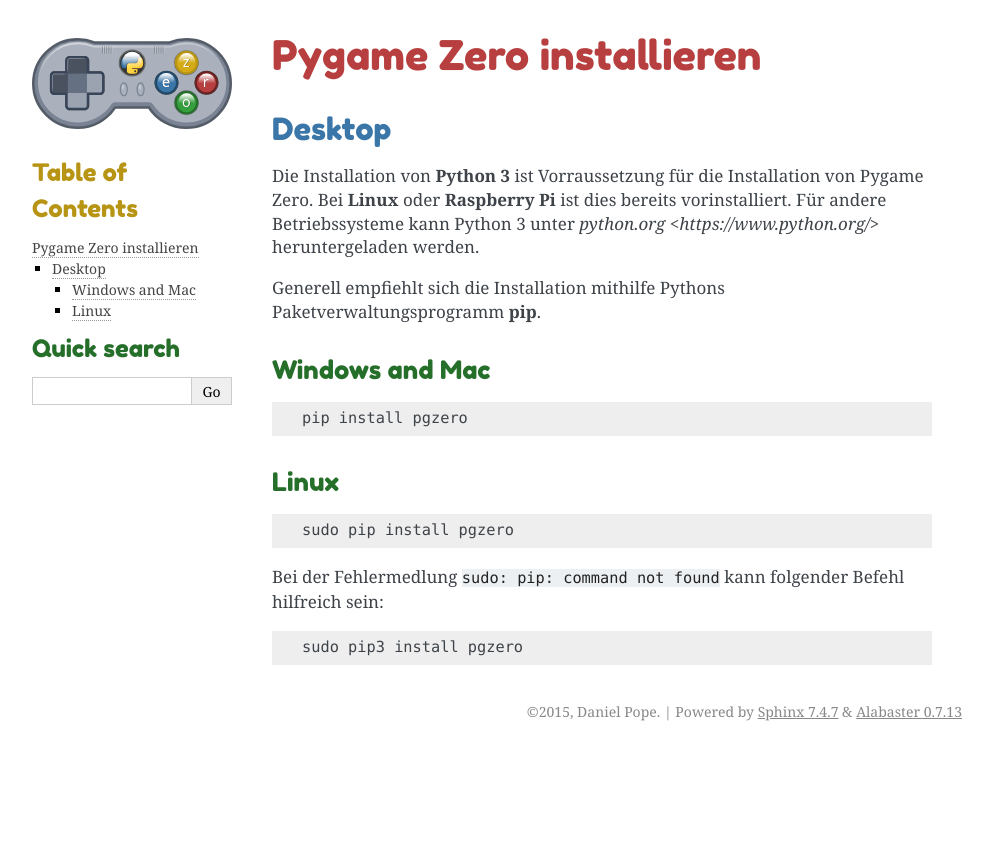
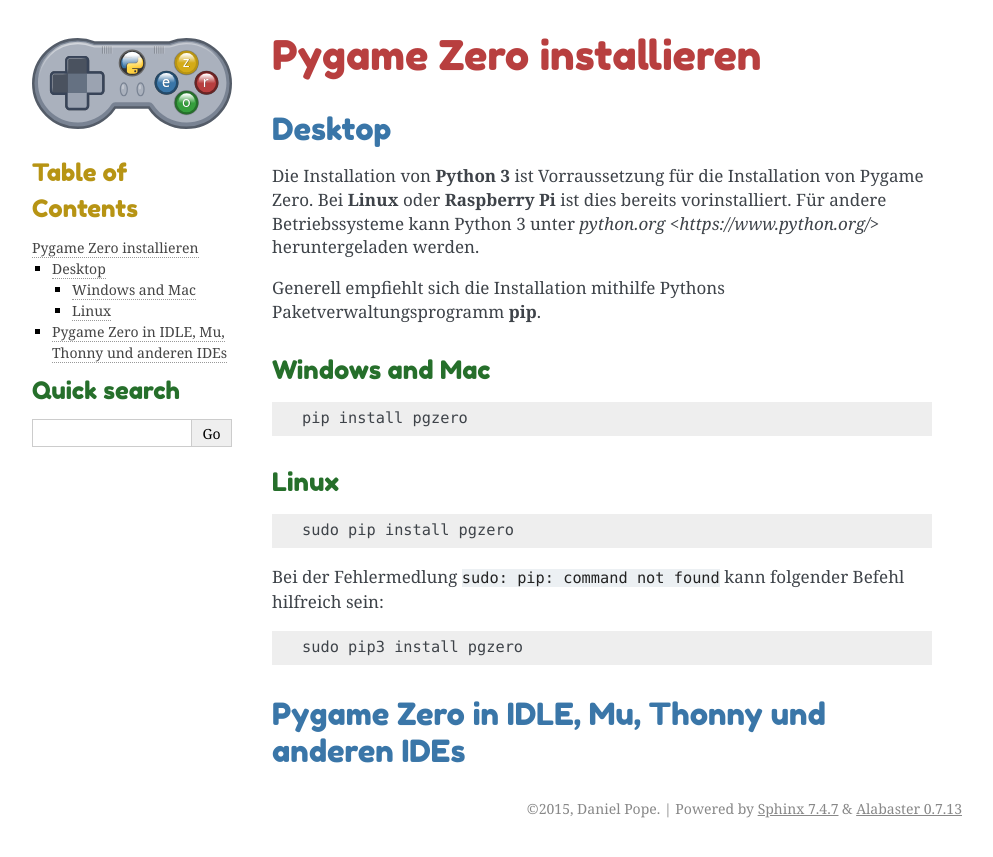
Before and after one commit to reher1/pgzero-german, a Sphinx documentation site: the page built from doc/installation.rst, in a window 1280 px wide. Shown: the top 857 px of the page, without its empty margins (148-1141 px from the left). Built offline with Sphinx 7.4.7, drawn with Linux system fonts in a browser that asks for light colours; pages that are not in the unit, such as notebooks, are missing from menus.

Commit message:
Update installation.rst

```diff
--- a/doc/installation.rst
+++ b/doc/installation.rst
@@ -28,3 +28,6 @@
 Bei der Fehlermedlung ``sudo: pip: command not found`` kann folgender Befehl hilfreich sein::
 
     sudo pip3 install pgzero
+
+Pygame Zero in IDLE, Mu, Thonny und anderen IDEs
+----------------
```
